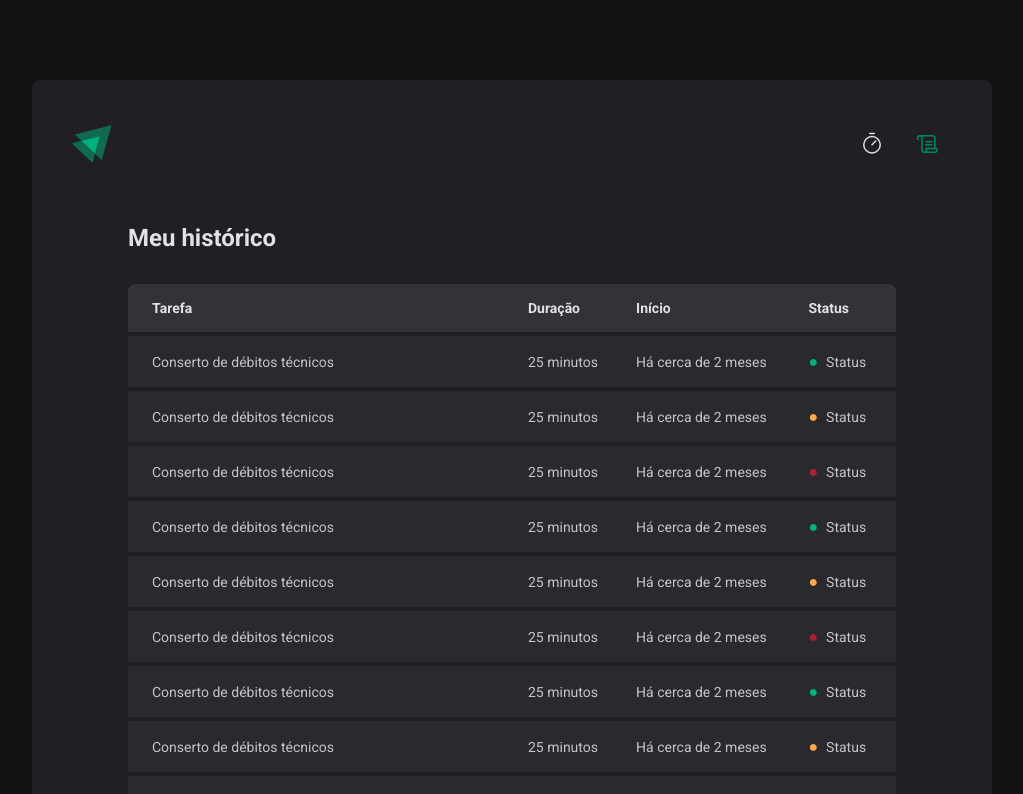
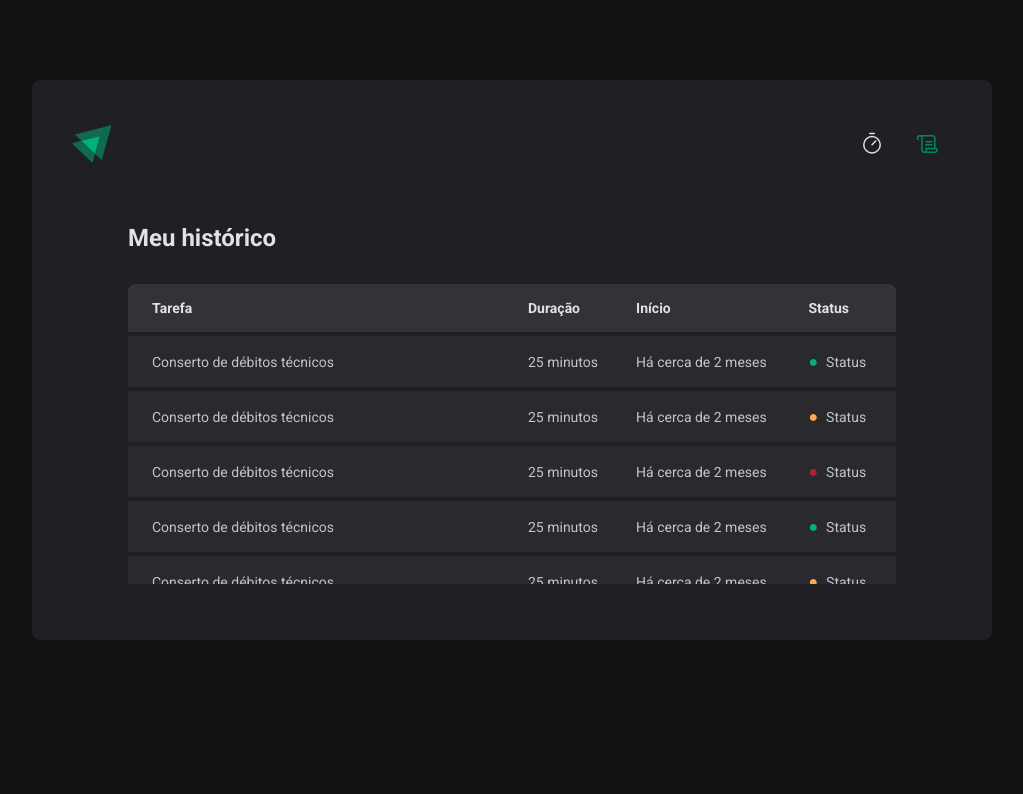
Before and after one commit to gabriel1g/ignite-timer, a React (Vite) app: page /history in a window 1280 px wide. Shown: the top 794 px of the page, without its empty margins (128-1151 px from the left). Built offline with nearby package versions, Linux system fonts and the light colour scheme.

Commit message:
atualização de css pós mesclagem

```diff
--- a/src/pages/History/styles.ts
+++ b/src/pages/History/styles.ts
@@ -1,8 +1,8 @@
 import styled from 'styled-components';
 
 export const HistoryContainer = styled.div`
-  height: 100%;
-  padding: 3.5rem;
+  height: 27rem;
+  padding: 3.5rem 3.5rem 1rem;
   display: flex;
   flex-direction: column;
   flex-grow: 1;
--- a/src/pages/Home/styles.ts
+++ b/src/pages/Home/styles.ts
@@ -1,7 +1,7 @@
 import styled from 'styled-components';
 
 export const HomeContainer = styled.main`
-  margin-block: 1.5rem;
+  height: 27rem;
   display: flex;
   flex-direction: column;
   flex-grow: 1;
```
